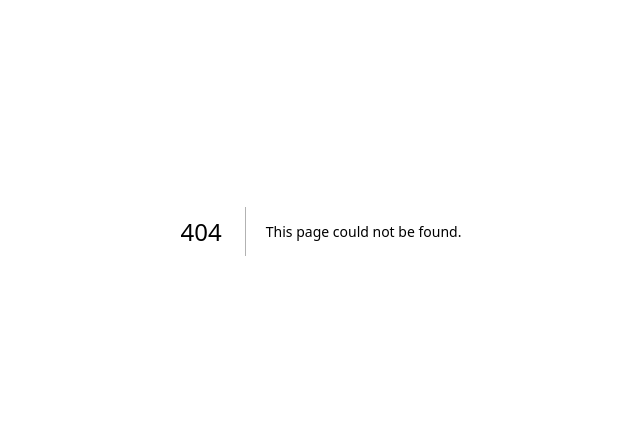
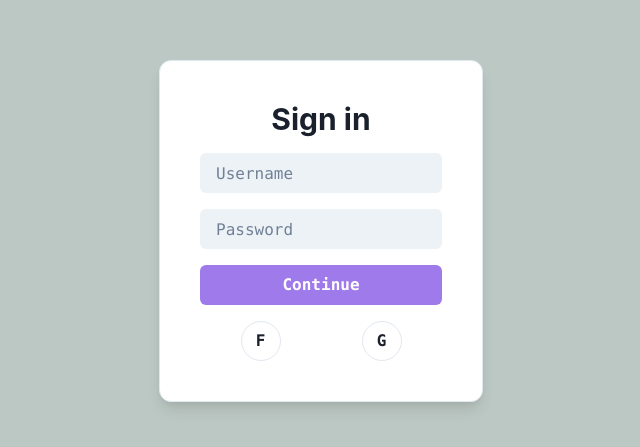
Before and after one commit to Techsip-CAP805/drinkwise, a Next.js app: page /admin in a window 1280 px wide. Before the commit this address had no page. Shown: the part 169-616 px from the top of the page, without its empty margins (319-959 px from the left). Built offline with nearby package versions, Linux system fonts and the light colour scheme.

Commit message:
first take login UI

```diff
--- /dev/null
+++ b/src/pages/admin.js
@@ -0,0 +1,71 @@
+// pages/login.js
+import { Flex, Box, Heading, Input, Button, Stack } from '@chakra-ui/react';
+
+export default function Login() {
+  return (
+    <Flex minHeight="100vh" align="center" justify="center" bg="#bcc8c3">
+      <Box
+        p={10}
+        maxWidth="500px"
+        borderWidth={1}
+        borderRadius={12}
+        boxShadow="lg"
+        bg="white"
+      >
+        <Box textAlign="center">
+          <Heading size="lg">Sign in</Heading>
+        </Box>
+        <Box my={4} textAlign="left">
+          <form>
+            <Stack spacing={4}>
+              <Input
+                type="text"
+                placeholder="Username"
+                bg="gray.100"
+                border={0}
+                color="gray.800"
+                _placeholder={{ color: 'gray.500' }}
+              />
+              <Input
+                type="password"
+                placeholder="Password"
+                bg="gray.100"
+                border={0}
+                color="gray.800"
+                _placeholder={{ color: 'gray.500' }}
+              />
+              <Button
+                type="submit"
+                bg="purple.400"
+                color="white"
+                _hover={{ bg: 'purple.500' }}
+              >
+                Continue
+              </Button>
+            </Stack>
+          </form>
+        </Box>
+        <Flex mt={4} justifyContent="space-around">
+          <Button
+            bg="white"
+            border="1px"
+            borderColor="gray.200"
+            borderRadius="full"
+            p={2}
+          >
+            F
+          </Button>
+          <Button
+            bg="white"
+            border="1px"
+            borderColor="gray.200"
+            borderRadius="full"
+            p={2}
+          >
+            G
+          </Button>
+        </Flex>
+      </Box>
+    </Flex>
+  );
+}
```
